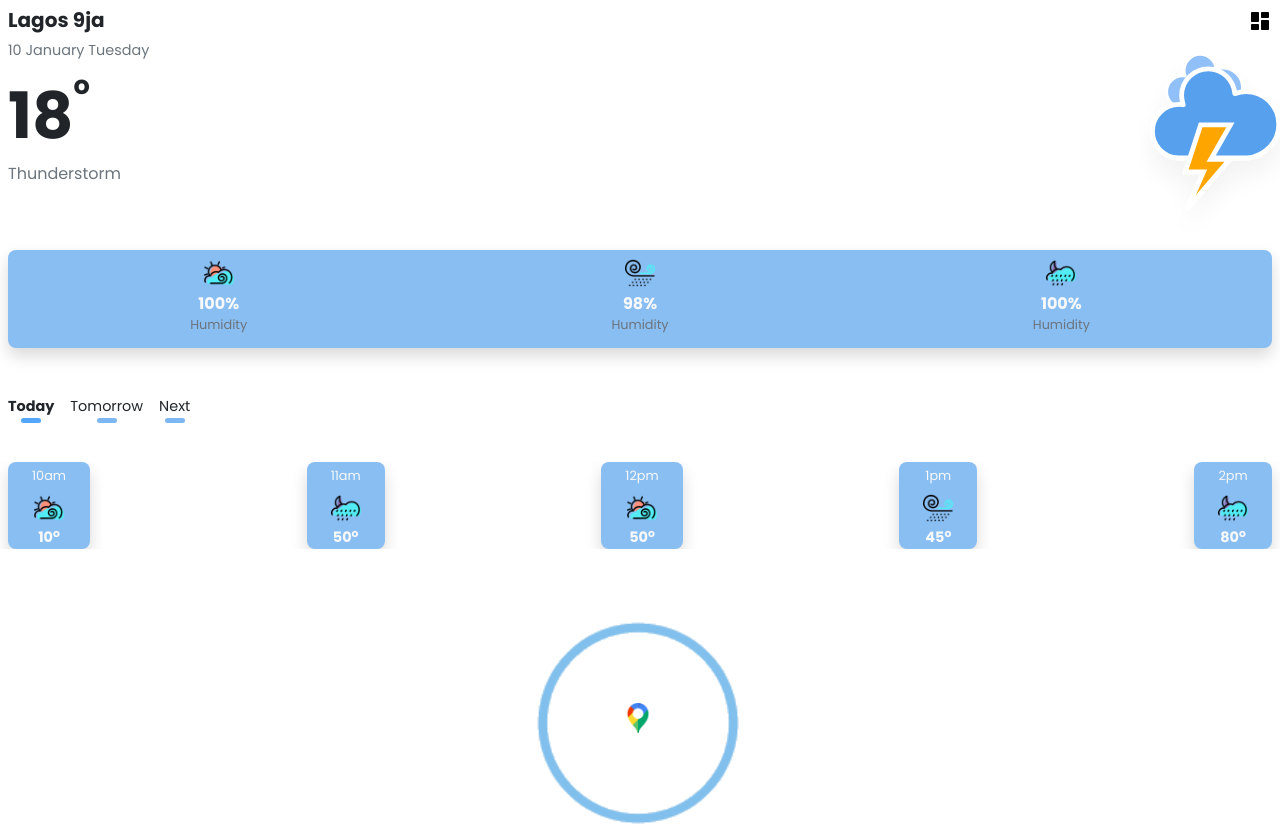
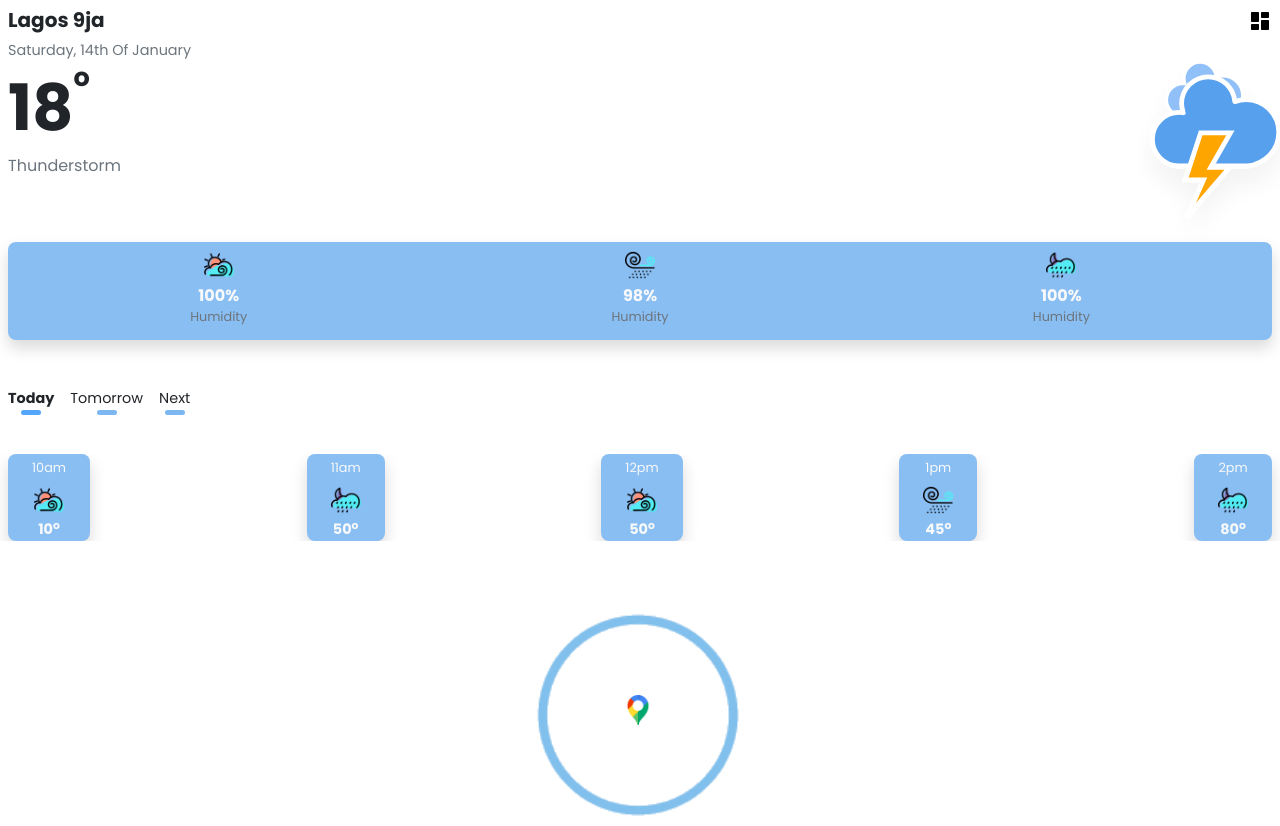
Before and after one commit to fatboy0112/react-weather-app, a React (Create React App) app: page /weather in a window 1280 px wide. Shown: the top 826 px of the page. Built offline with nearby package versions, Linux system fonts and the light colour scheme.

Commit message:
Added the getCurrent Time functionality

```diff
--- a/src/apis/getCurrentWeather.js
+++ b/src/apis/getCurrentWeather.js
@@ -1,6 +1,6 @@
 import jQuery from "jquery";
 import { db } from "../backend/app_backend";
-
+import { getCurrentDate } from "../inc/scripts/utilities";
 
 const API_KEY = "cd34f692e856e493bd936095b256b337";
 
@@ -31,6 +31,8 @@ export const getCurrentWeather = () => {
 						$("#weatherLocation").html(result.name);
 						$("#currentDeg").html(Math.ceil(result.main.temp));
 						$("#weatherDes").html(result.weather[0].description);
+						$("#currentDate").html(getCurrentDate());
+						//remove the searh error log if API call was successful
 						$("#searchErrorLog").addClass("d-none");
 					}
 				}
--- a/src/pages/Weather.jsx
+++ b/src/pages/Weather.jsx
@@ -12,6 +12,7 @@ import Spinner from "../components/spinner";
 import Ripple1 from "./../assets/ripple1.gif";
 import Location from "./../assets/map.png";
 import * as formHandler from "../apis/getCurrentWeather";
+import { getCurrentDate } from "../inc/scripts/utilities";
 import { db } from "../backend/app_backend";
 
 const WeatherApp = () => {
@@ -175,8 +176,8 @@ const WeatherApp = () => {
         <section className="app-header d-flex justify-content-between px-2">
           <section className="city-locaton">
             <h5 className="fw-bold fs-5" id="weatherLocation">Lagos 9ja</h5>
-            <p className="date-time text-muted brand-small-text text-capitalize">
-              10 january tuesday
+            <p className="date-time text-muted brand-small-text text-capitalize my-2" id="currentDate">
+             {getCurrentDate()}
             </p>
           </section>
           <div
@@ -208,7 +209,7 @@ const WeatherApp = () => {
             </section>
             <p className="text-muted text-capitalize" id="weatherDes">Thunderstorm</p>
           </section>
-          <section className="current-weather-icon my-4 mx-4">
+          <section className="current-weather-icon my-4 py-1 mx-4">
             <svg
               version="1.1"
               xmlns="http://www.w3.org/2000/svg"
```
